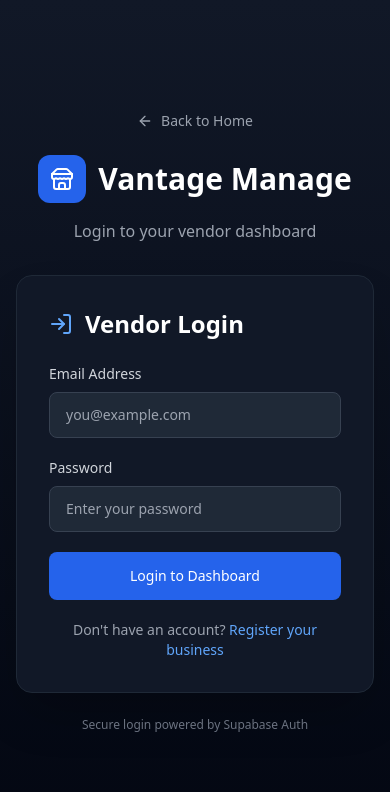
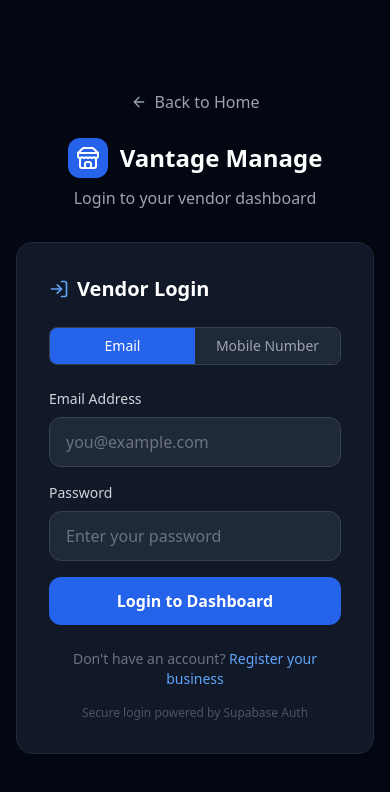
Before and after one commit to vantagemanagezain-create/vantage-manage, a Next.js app: page /login in a window 390 px wide. Shown: the top 792 px of the page. Built offline with nearby package versions, Linux system fonts and the light colour scheme.

Commit message:
feat: vendor login supports email + mobile number, uses router.replace to fix redirect loop

```diff
--- a/app/login/page.tsx
+++ b/app/login/page.tsx
@@ -1,5 +1,4 @@
 'use client';
-
 import { useState } from 'react';
 import { createClient } from '@/lib/supabase/client';
 import Link from 'next/link';
@@ -7,7 +6,9 @@ import { useRouter } from 'next/navigation';
 import { Store, ArrowLeft, LogIn } from 'lucide-react';
 
 export default function LoginPage() {
+  const [loginType, setLoginType] = useState<'email' | 'mobile'>('email');
   const [email, setEmail] = useState('');
+  const [mobile, setMobile] = useState('');
   const [password, setPassword] = useState('');
   const [loading, setLoading] = useState(false);
   const [error, setError] = useState('');
@@ -18,17 +19,25 @@ export default function LoginPage() {
     e.preventDefault();
     setLoading(true);
     setError('');
-
     try {
-      const { data, error: authError } = await supabase.auth.signInWithPassword({
-        email,
+      let authEmail = email;
+      if (loginType === 'mobile') {
+        const { data: vendorData, error: vendorError } = await supabase
+          .from('vendors')
+          .select('email')
+          .eq('mobile_number', mobile.trim())
+          .single();
+        if (vendorError || !vendorData) {
+          throw new Error('No vendor found with this mobile number.');
+        }
+        authEmail = vendorData.email;
+      }
+      const { error: authError } = await supabase.auth.signInWithPassword({
+        email: authEmail,
         password,
       });
-
       if (authError) throw authError;
-
-      // Successful login - redirect to dashboard
-      router.push('/dashboard');
+      router.replace('/dashboard');
     } catch (err: any) {
       setError(err.message || 'Login failed. Please check your credentials.');
       setLoading(false);
@@ -36,94 +45,111 @@ export default function LoginPage() {
   };
 
   return (
-    <div className="min-h-screen bg-gradient-to-b from-gray-900 to-gray-950 flex items-center justify-center p-4">
-      <div className="max-w-md w-full">
-        {/* Header */}
+    <div className="min-h-screen bg-gray-950 flex flex-col items-center justify-center p-4">
+      <div className="w-full max-w-md">
         <div className="text-center mb-8">
-          <Link
-            href="/"
-            className="inline-flex items-center gap-2 text-sm text-gray-400 hover:text-white mb-6 transition-colors"
-          >
-            <ArrowLeft size={16} /> Back to Home
+          <Link href="/" className="inline-flex items-center gap-2 text-gray-400 hover:text-white mb-6 transition-colors">
+            <ArrowLeft className="w-4 h-4" />
+            Back to Home
           </Link>
-          <div className="flex items-center justify-center gap-3 mb-4">
-            <div className="w-12 h-12 bg-blue-600 rounded-xl flex items-center justify-center">
-              <Store className="text-white" size={24} />
+          <div className="flex items-center justify-center gap-3 mb-2">
+            <div className="w-10 h-10 bg-blue-600 rounded-xl flex items-center justify-center">
+              <Store className="w-6 h-6 text-white" />
             </div>
-            <h1 className="text-3xl font-bold text-white">Vantage Manage</h1>
+            <h1 className="text-2xl font-bold text-white">Vantage Manage</h1>
           </div>
           <p className="text-gray-400">Login to your vendor dashboard</p>
         </div>
-
-        {/* Form Card */}
-        <div className="bg-gray-900 border border-gray-800 rounded-2xl p-8 shadow-2xl">
-          <div className="flex items-center gap-3 mb-6">
-            <LogIn className="text-blue-400" size={24} />
-            <h2 className="text-2xl font-bold text-white">Vendor Login</h2>
+        <div className="bg-gray-900 border border-gray-800 rounded-2xl p-8">
+          <div className="flex items-center gap-2 mb-6">
+            <LogIn className="w-5 h-5 text-blue-400" />
+            <h2 className="text-xl font-semibold text-white">Vendor Login</h2>
           </div>
-
+          <div className="flex rounded-lg overflow-hidden border border-gray-700 mb-6">
+            <button
+              type="button"
+              onClick={() => { setLoginType('email'); setError(''); }}
+              className={`flex-1 py-2 text-sm font-medium transition-colors ${
+                loginType === 'email'
+                  ? 'bg-blue-600 text-white'
+                  : 'bg-gray-800 text-gray-400 hover:text-white'
+              }`}
+            >
+              Email
+            </button>
+            <button
+              type="button"
+              onClick={() => { setLoginType('mobile'); setError(''); }}
+              className={`flex-1 py-2 text-sm font-medium transition-colors ${
+                loginType === 'mobile'
+                  ? 'bg-blue-600 text-white'
+                  : 'bg-gray-800 text-gray-400 hover:text-white'
+              }`}
+            >
+              Mobile Number
+            </button>
+          </div>
           {error && (
-            <div className="bg-red-500/10 border border-red-500/30 text-red-400 rounded-lg p-4 mb-6 text-sm">
-              {error}
+            <div className="mb-4 p-3 bg-red-900/30 border border-red-800 rounded-lg">
+              <p className="text-red-400 text-sm">{error}</p>
             </div>
           )}
-
-          <form onSubmit={handleLogin} className="space-y-5">
-            {/* Email */}
+          <form onSubmit={handleLogin} className="space-y-4">
+            {loginType === 'email' ? (
               <div>
-              <label className="block text-sm font-medium text-gray-300 mb-2">
-                Email Address
-              </label>
+                <label className="block text-sm font-medium text-gray-300 mb-2">Email Address</label>
                 <input
                   type="email"
-                required
                   value={email}
                   onChange={(e) => setEmail(e.target.value)}
-                className="w-full bg-gray-800 border border-gray-700 text-white rounded-lg px-4 py-3 text-sm focus:outline-none focus:border-blue-500"
+                  required
+                  autoComplete="email"
                   placeholder="you@example.com"
-                autoComplete="email"
+                  className="w-full px-4 py-3 bg-gray-800 border border-gray-700 rounded-xl text-white placeholder-gray-500 focus:outline-none focus:ring-2 focus:ring-blue-500 focus:border-transparent"
                 />
               </div>
-
-            {/* Password */}
+            ) : (
               <div>
-              <label className="block text-sm font-medium text-gray-300 mb-2">
-                Password
-              </label>
+                <label className="block text-sm font-medium text-gray-300 mb-2">Mobile Number</label>
+                <input
+                  type="tel"
+                  value={mobile}
+                  onChange={(e) => setMobile(e.target.value)}
+                  required
+                  autoComplete="tel"
+                  placeholder="e.g. 9876543210"
+                  className="w-full px-4 py-3 bg-gray-800 border border-gray-700 rounded-xl text-white placeholder-gray-500 focus:outline-none focus:ring-2 focus:ring-blue-500 focus:border-transparent"
+                />
+              </div>
+            )}
+            <div>
+              <label className="block text-sm font-medium text-gray-300 mb-2">Password</label>
               <input
                 type="password"
-                required
                 value={password}
                 onChange={(e) => setPassword(e.target.value)}
-                className="w-full bg-gray-800 border border-gray-700 text-white rounded-lg px-4 py-3 text-sm focus:outline-none focus:border-blue-500"
+                required
+                autoComplete="current-password"
                 placeholder="Enter your password"
-                autoComplete="current-password"
+                className="w-full px-4 py-3 bg-gray-800 border border-gray-700 rounded-xl text-white placeholder-gray-500 focus:outline-none focus:ring-2 focus:ring-blue-500 focus:border-transparent"
               />
             </div>
-
-            {/* Submit Button */}
             <button
               type="submit"
               disabled={loading}
-              className="w-full bg-blue-600 hover:bg-blue-700 disabled:opacity-60 disabled:cursor-not-allowed text-white font-medium py-3.5 rounded-lg text-sm transition-colors"
+              className="w-full py-3 bg-blue-600 hover:bg-blue-700 disabled:bg-blue-800 disabled:cursor-not-allowed text-white font-semibold rounded-xl transition-colors"
             >
               {loading ? 'Logging in...' : 'Login to Dashboard'}
             </button>
-
-            {/* Register Link */}
-            <p className="text-center text-sm text-gray-400 mt-6">
-              Don't have an account?{' '}
-              <Link href="/register-business" className="text-blue-400 hover:underline">
+          </form>
+          <p className="text-center text-gray-500 text-sm mt-6">
+            Don&apos;t have an account?{' '}
+            <Link href="/register-business" className="text-blue-400 hover:text-blue-300 transition-colors">
               Register your business
             </Link>
           </p>
-          </form>
+          <p className="text-center text-gray-600 text-xs mt-4">Secure login powered by Supabase Auth</p>
         </div>
-
-        {/* Footer Note */}
-        <p className="text-center text-xs text-gray-500 mt-6">
-          Secure login powered by Supabase Auth
-        </p>
       </div>
     </div>
   );
```
Lines whose indentation alone changed are shown as unchanged.
